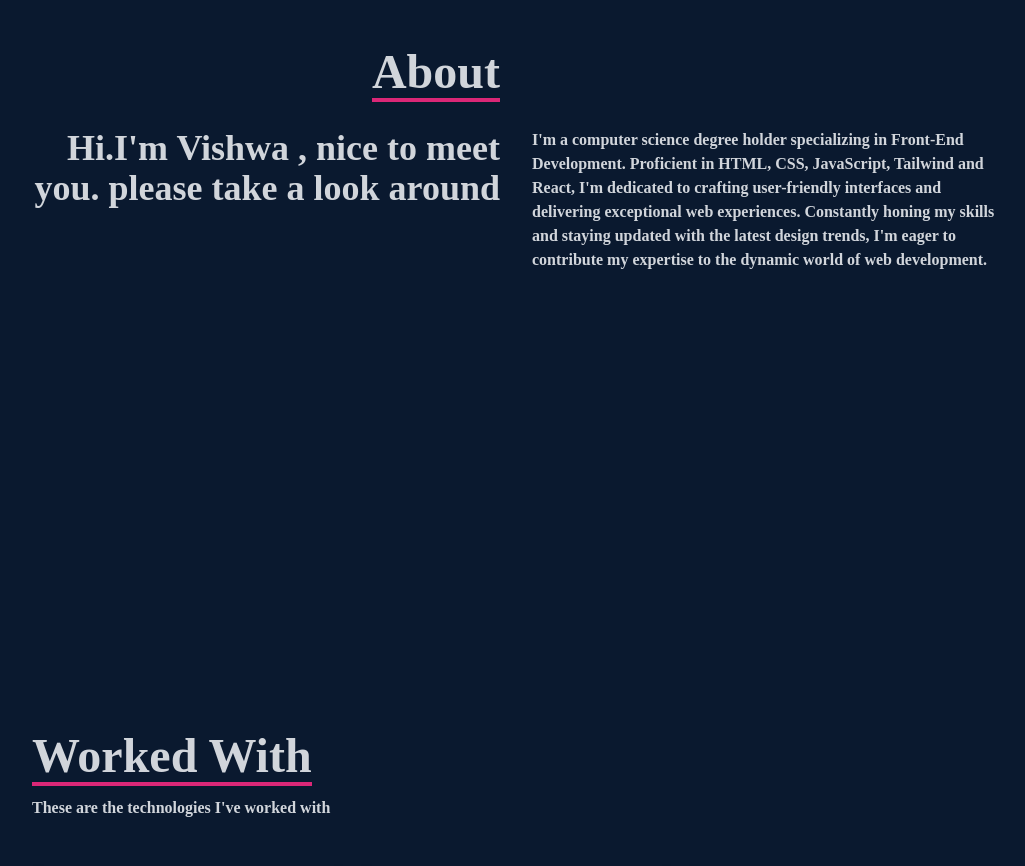
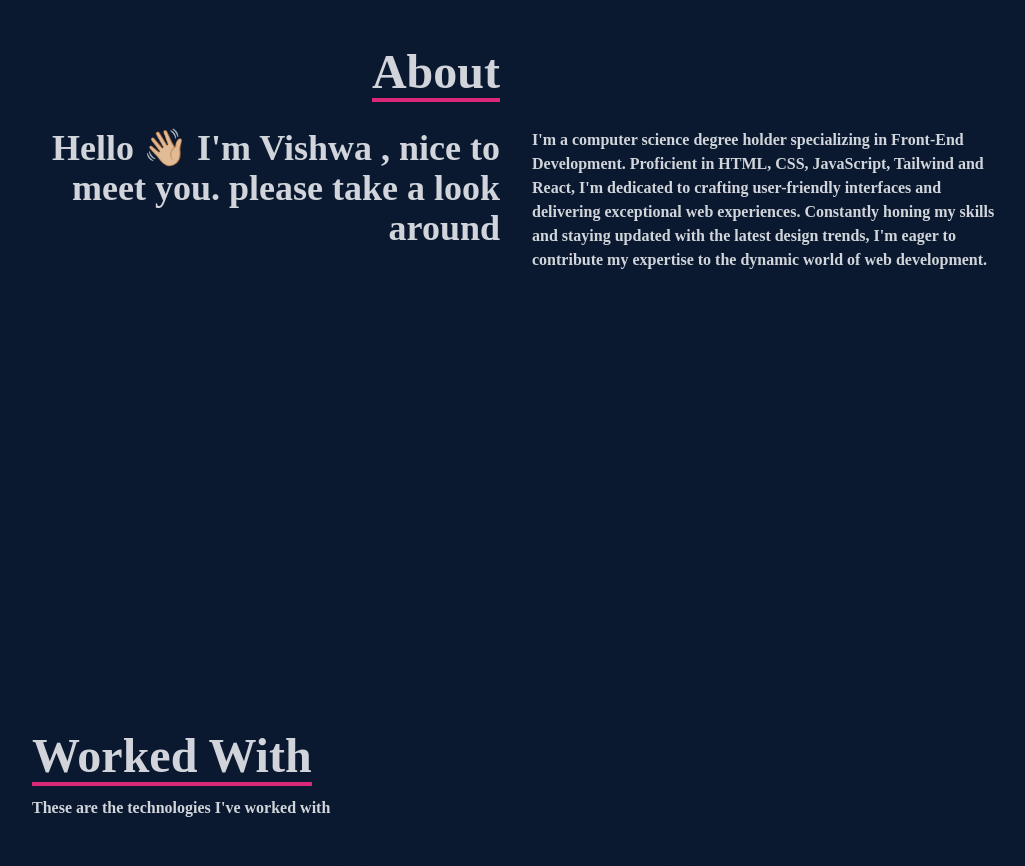
Before and after one commit to Vishwanathanselvamoorthy/My-Portfolio, a React (Create React App) app: page / in a window 1280 px wide. Shown: the part 1040-1906 px from the top of the page, without its empty margins (124-1149 px from the left). Built offline with nearby package versions, Linux system fonts and the light colour scheme.

Commit message:
emoji added to about page

```diff
--- a/src/components/About.js
+++ b/src/components/About.js
@@ -15,7 +15,7 @@ const About = () => {
         <div className="max-w-[1000px] w-full grid sm:grid-cols-2 gap-8 px-4">
           <div className="sm:text-right text-4xl font-bold">
             <p>
-              Hi.I'm Vishwa , nice to meet you. please take a look around
+              Hello 👋🏼 I'm Vishwa , nice to meet you. please take a look around
             </p>
           </div>
           <div>
```
